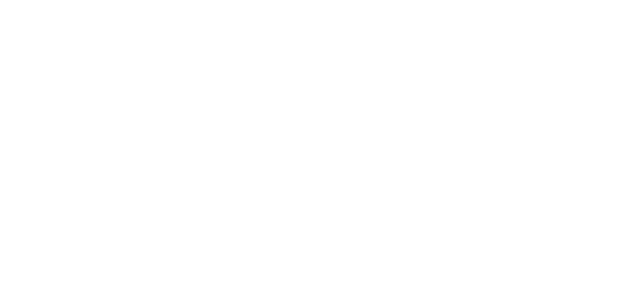
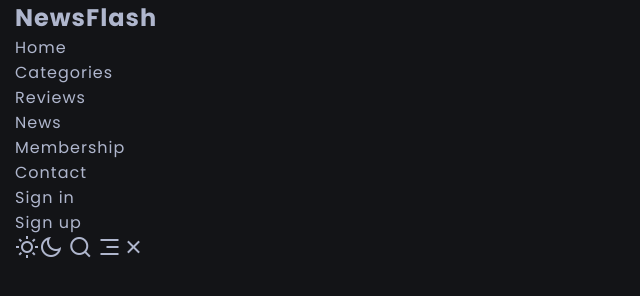
Before and after one commit to malek2610/Blog-HTML-CSS, a plain HTML site: page index.html in a window 1280 px wide. Shown: the whole page, without its empty margins (0-640 px from the left). Drawn offline with nearby package versions, Linux system fonts and the light colour scheme.

Commit message:
Basic css styles

```diff
--- a/assets/css/main.css
+++ b/assets/css/main.css
@@ -1,7 +1,7 @@
 /* Import font */
-@import url('https://fonts.googleapis.com/css2?family=Poppins:wght@300;400;600;700&display=swap');
+@import url("https://fonts.googleapis.com/css2?family=Poppins:wght@300;400;600;700&display=swap");
 /* Custom properties */
-:root{
+:root {
   --light-color: #fff;
   --light-color-alt: #afb6cd;
   --primary-background-color: #131417;
@@ -9,10 +9,16 @@
   --hover-light-color: var(--light-color);
   --hover-dark-color: var(--primary-background-color);
   --gradient-color: linear-gradient(
-        115deg,#4fcf70,#fad648,#a767e5,#12bcfe,#44ce7b);
-    --transparent-light-color: rgba(255,255,255,.05);
-    --transparent-dark-color: rgba(0,0,0,.75);
-    --font-family: 'Poppins', sans-serif;
+    115deg,
+    #4fcf70,
+    #fad648,
+    #a767e5,
+    #12bcfe,
+    #44ce7b
+  );
+  --transparent-light-color: rgba(255, 255, 255, 0.05);
+  --transparent-dark-color: rgba(0, 0, 0, 0.75);
+  --font-family: "Poppins", sans-serif;
   --font-size-xsm: 1.2rem;
   --font-size-sm: 1.6rem;
   --font-size-md: 2.4rem;
@@ -24,11 +30,82 @@
   --item-min-height-sm: 20rem;
   --item-min-height-md: 30rem;
 }
+
 /* Base styles */
+* {
+  margin: 0;
+  padding: 0;
+  box-sizing: border-box;
+}
+
+html {
+  /* font-size: 10px; */
+  font-size: 62.5%;
+}
+
+body {
+  font-family: var(--font-family);
+  font-size: var(--font-size-sm);
+  color: var(--light-color-alt);
+  background-color: var(--primary-background-color);
+  letter-spacing: 1px;
+  transition: background-color 0.25s, color 0.25s;
+}
+
+a {
+  text-decoration: none;
+  color: inherit;
+}
+
+img {
+  max-width: 100%;
+  display: block;
+}
+
+ul {
+  list-style: none;
+}
+
+input,
+button {
+  font: inherit;
+  color: inherit;
+  border: none;
+  background-color: transparent;
+  outline: none;
+}
+
+i {
+  font-size: var(--font-size-md);
+}
 
 /* Theme color change */
+body.light-theme {
+  --light-color: #3d3d3d;
+  --light-color-alt: rgba(0, 0, 0, 0.6);
+  --primary-background-color: #fff;
+  --secondary-background-color: #f1f1f1;
+  --hover-light-color: #fff;
+  --transparent-dark-color: var(--secondary-background-color);
+  --transparent-light-color: rgba(0, 0, 0, 0.1);
+}
 
 /* Reusable classes */
+.container {
+  max-width: 160rem;
+  margin: 0 auto;
+  padding: 0 1.5rem;
+}
+
+.place-items-center {
+  display: inline-flex;
+  align-items: center;
+  justify-content: center;
+}
+
+.screen-sm-hidden {
+  display: none;
+}
 
 /* Header */
 
--- a/index.html
+++ b/index.html
@@ -17,7 +17,70 @@
 
 <body>
     <!-- Header -->
+    <header class="header" id="header">
+        <nav class="navbar container">
+            <a href="./index.html">
+                <h2 class="logo">NewsFlash</h2>
+            </a>
 
+            <div class="menu" id="menu">
+                <ul class="list">
+                    <li class="list-item">
+                        <a href="#" class="list-link current">Home</a>
+                    </li>
+
+                    <li class="list-item">
+                        <a href="#" class="list-link">Categories</a>
+                    </li>
+
+                    <li class="list-item">
+                        <a href="#" class="list-link">Reviews</a>
+                    </li>
+
+                    <li class="list-item">
+                        <a href="#" class="list-link">News</a>
+                    </li>
+
+                    <li class="list-item">
+                        <a href="#" class="list-link">Membership</a>
+                    </li>
+
+                    <li class="list-item">
+                        <a href="#" class="list-link">Contact</a>
+                    </li>
+
+                    <li class="list-item screen-lg-hidden">
+                        <a href="#" class="list-link">Sign in</a>
+                    </li>
+
+                    <li class="list-item screen-lg-hidden">
+                        <a href="#" class="list-link">Sign up</a>
+                    </li>
+                </ul>
+            </div>
+
+            <div class="list list-right">
+                <button class="btn place-items-center" id="theme-toggle-btn">
+                    <i class="ri-sun-line sun-icon"></i>
+                    <i class="ri-moon-line moon-icon"></i>
+                </button>
+
+                <button class="btn place-items-center" id="search-icon">
+                    <i class="ri-search-line"></i>
+                </button>
+
+                <button class="btn place-items-center screen-lg-hidden menu-toggle-icon" id="menu-toggle-btn">
+                    <i class="ri-menu-3-line open-menu-icon"></i>
+                    <i class="ri-close-line close-menu-icon"></i>
+                </button>
+
+                <a href="#" class="list-link screen-sm-hidden">Sign in</a>
+                <a href="#" class="list-link screen-sm-hidden btn sign-up-btn fancy-border">
+                    <span>Sign up</span>
+                </a>
+            </div>
+        </nav>
+    </header>
     <!-- Search -->
 
     <!-- Featured articles -->
```
Lines whose indentation alone changed are shown as unchanged.
